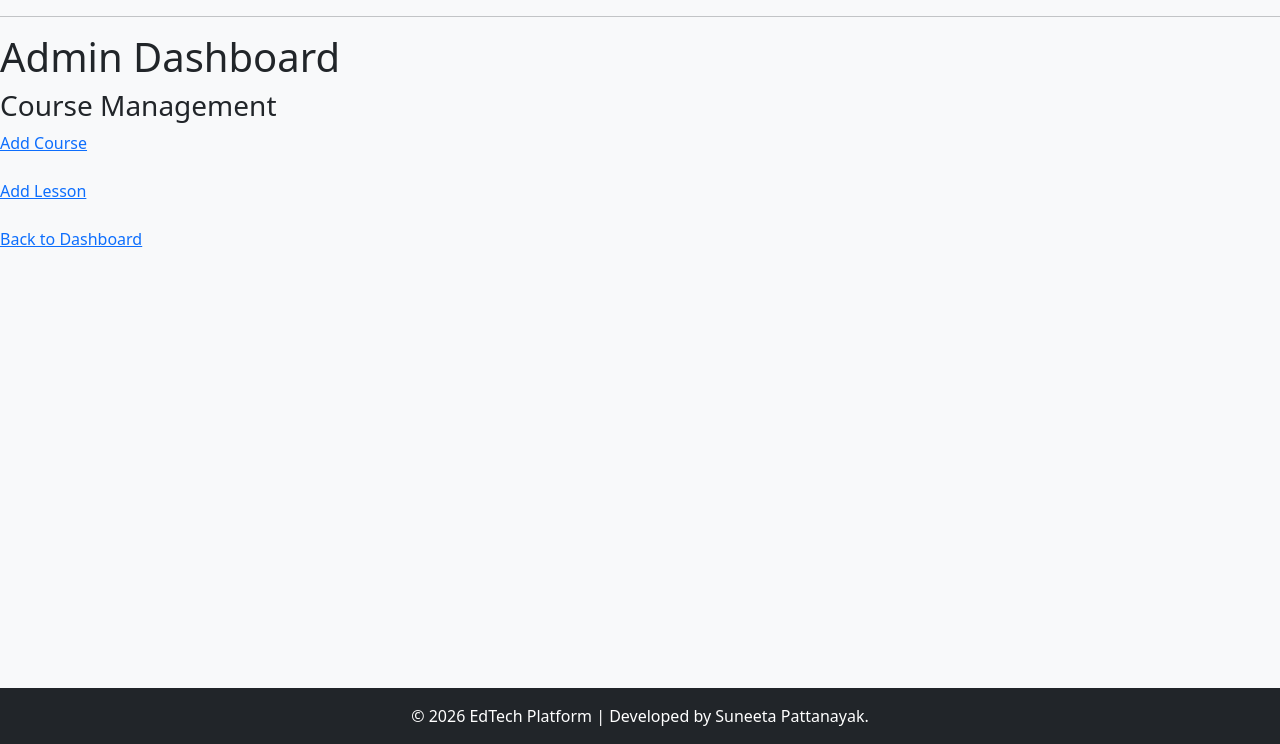
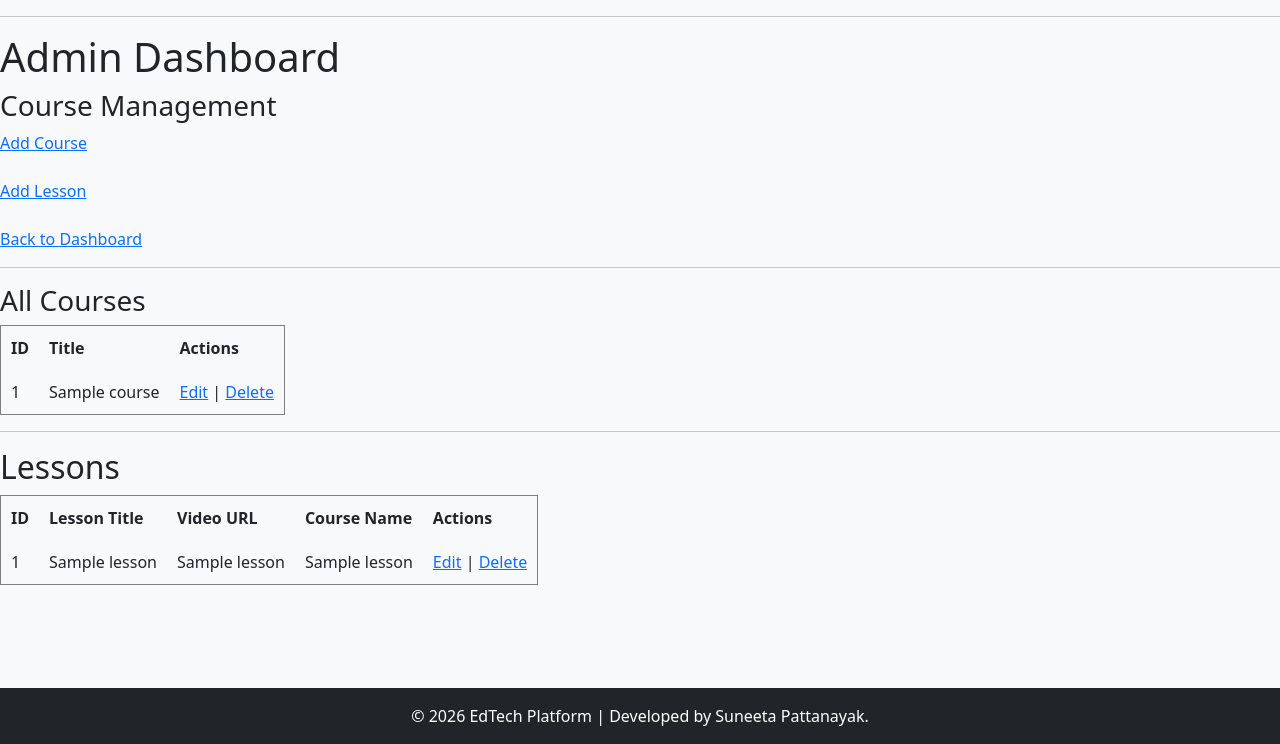
Before and after one commit to suneeta01/edtech-platform, a Flask app: template templates/admin.html in a window 1280 px wide. Shown: the part 56-800 px from the top of the page. Run offline with Flask 3, Linux system fonts and the light colour scheme; the template is opened without the code that fills it: most values are stand-ins (such as "Sample title", 1, 10 or a date in 2020); some libraries are stand-ins or nearby versions.

Commit message:
final project update

```diff
--- a/app.py
+++ b/app.py
@@ -86,7 +86,20 @@ def admin():
     if session.get("role") != "admin":
         return "Access Denied"
 
-    return render_template("admin.html")
+    # 🔥 Fetch all courses
+    cursor = mysql.connection.cursor()
+    cursor.execute("SELECT * FROM courses")
+    courses = cursor.fetchall()
+
+    # ✅ Fetch lessons with course name (NEW PART)
+    cursor.execute("""
+    SELECT lessons.id, lessons.lesson_title, lessons.video_url, courses.course_name
+    FROM lessons
+    JOIN courses ON lessons.course_id = courses.id
+""")
+    lessons = cursor.fetchall()
+
+    return render_template("admin.html", courses=courses, lessons=lessons)
 
 
 
@@ -379,8 +392,84 @@ def certificate(course_id):
     return render_template(
         "certificate.html",
         user_name=user_name,
-        course_name=course[0]
+        course_name=course[0] if course else "Unknown Course"
     )
+
+
+# ================= EDIT COURSE =================
+@app.route("/edit_course/<int:id>", methods=["GET", "POST"])
+def edit_course(id):
+
+    if "user" not in session or session.get("role") != "admin":
+        return "Access Denied"
+
+    cur = mysql.connection.cursor()
+
+    if request.method == "POST":
+        title = request.form["title"]
+
+        cur.execute("UPDATE courses SET course_name=%s WHERE id=%s", (title, id))
+        mysql.connection.commit()
+
+        return redirect("/admin")
+
+    cur.execute("SELECT * FROM courses WHERE id=%s", (id,))
+    course = cur.fetchone()
+
+    return render_template("edit_course.html", course=course)
+
+
+# ================= DELETE COURSE =================
+@app.route("/delete_course/<int:id>")
+def delete_course(id):
+
+    if "user" not in session or session.get("role") != "admin":
+        return "Access Denied"
+
+    cur = mysql.connection.cursor()
+
+    # delete lessons first
+    cur.execute("DELETE FROM lessons WHERE course_id=%s", (id,))
+
+    # delete course
+    cur.execute("DELETE FROM courses WHERE id=%s", (id,))
+
+    mysql.connection.commit()
+    cur.close()
+
+    return redirect("/admin")
+
+
+@app.route('/delete_lesson/<int:id>')
+def delete_lesson(id):
+    cursor = mysql.connection.cursor()
+    cursor.execute("DELETE FROM lessons WHERE id=%s", (id,))
+    mysql.connection.commit()
+    return redirect('/admin')
+
+
+@app.route('/edit_lesson/<int:id>', methods=['GET', 'POST'])
+def edit_lesson(id):
+    cursor = mysql.connection.cursor()
+
+    if request.method == 'POST':
+        lesson_title = request.form['lesson_title']
+        video_url = request.form['video_url']
+
+        cursor.execute("""
+            UPDATE lessons
+            SET lesson_title=%s, video_url=%s
+            WHERE id=%s
+        """, (lesson_title, video_url, id))
+
+        mysql.connection.commit()
+        return redirect('/admin')
+
+    # GET request
+    cursor.execute("SELECT * FROM lessons WHERE id=%s", (id,))
+    lesson = cursor.fetchone()
+
+    return render_template('edit_lesson.html', lesson=lesson)
 
 
 if __name__ == "__main__":
--- a/config.py
+++ b/config.py
@@ -1,7 +1,11 @@
+from dotenv import load_dotenv
 import os
 
+load_dotenv()   # 🔥 THIS LINE IS MISSING
+
 class Config:
-    SECRET_KEY = os.environ.get("SECRET_KEY", "fallback_secret")  # fallback for local testing
+    SECRET_KEY = os.environ.get("SECRET_KEY", "fallback_secret")
+
     MYSQL_HOST = os.environ.get("MYSQL_HOST", "localhost")
     MYSQL_USER = os.environ.get("MYSQL_USER")
     MYSQL_PASSWORD = os.environ.get("MYSQL_PASSWORD")
--- a/templates/admin.html
+++ b/templates/admin.html
@@ -7,13 +7,69 @@
 <h3>Course Management</h3>
 
 <a href="/addcourse">Add Course</a>
-
 <br><br>
 
 <a href="/addlesson">Add Lesson</a>
-
 <br><br>
 
 <a href="/dashboard">Back to Dashboard</a>
 
+<hr>
+
+<h3>All Courses</h3>
+
+<table border="1" cellpadding="10">
+    <tr>
+        <th>ID</th>
+        <th>Title</th>
+        <th>Actions</th>
+    </tr>
+
+    {% for course in courses %}
+    <tr>
+        <td>{{ course[0] }}</td>
+        <td>{{ course[1] }}</td>
+        <td>
+            <a href="/edit_course/{{ course[0] }}">Edit</a> |
+            <a href="/delete_course/{{ course[0] }}"
+               onclick="return confirm('Are you sure you want to delete this course?')">
+               Delete
+            </a>
+        </td>
+    </tr>
+    {% endfor %}
+</table>
+
+<hr>
+
+<!-- ✅ ADD FROM HERE -->
+
+<h2>Lessons</h2>
+
+<table border="1" cellpadding="10">
+    <tr>
+        <th>ID</th>
+        <th>Lesson Title</th>
+        <th>Video URL</th>
+        <th>Course Name</th>
+        <th>Actions</th>
+    </tr>
+
+    {% for lesson in lessons %}
+    <tr>
+        <td>{{ lesson[0] }}</td>
+        <td>{{ lesson[1] }}</td>
+        <td>{{ lesson[2] }}</td>
+        <td>{{ lesson[3] }}</td>
+        <td>
+            <a href="/edit_lesson/{{ lesson[0] }}">Edit</a> |
+            <a href="/delete_lesson/{{ lesson[0] }}"
+   onclick="return confirm('Are you sure you want to delete this lesson?')">
+   Delete
+</a>
+        </td>
+    </tr>
+    {% endfor %}
+</table>
+
 {% endblock %}
```
Also changed, not shown: templates/certificate.html (+30 -7 lines), templates/edit_course.html (added, +18 -0 lines), templates/edit_lesson.html (added, +17 -0 lines), templates/mycourses.html (+16 -2 lines).
